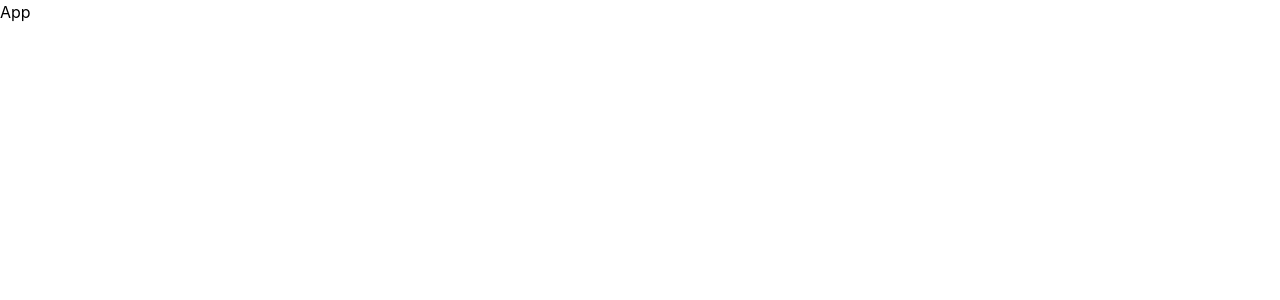
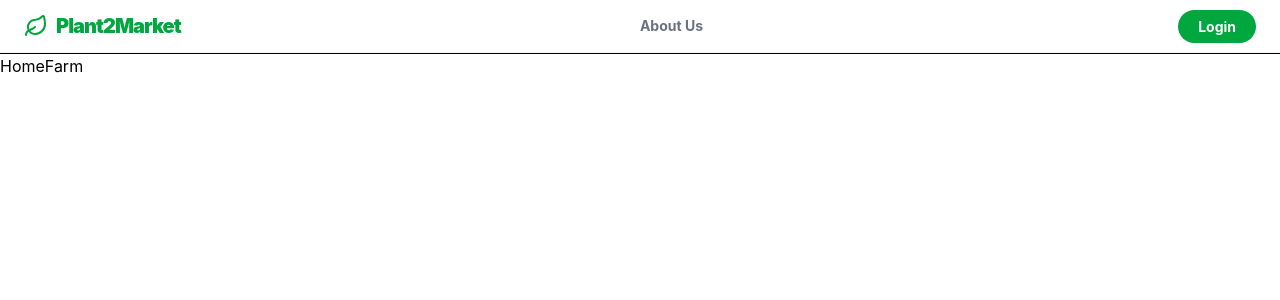
Before and after one commit to didier-bazayesu/plant-to-market-project, a React (Vite) app in the folder frontend/: page / in a window 1280 px wide. Shown: the top 300 px of the page. Built offline with nearby package versions, Linux system fonts and the light colour scheme.

Commit message:
feat: render whole project

```diff
--- a/frontend/src/App.jsx
+++ b/frontend/src/App.jsx
@@ -1,9 +1,57 @@
-import React from 'react'
+import {
+  createBrowserRouter,
+  createRoutesFromElements,
+  Route,
+  RouterProvider
+} from "react-router-dom";
+
+import Layout from "./components/Layout";
+import HomeFarm from "./pages/HomeFarm";
+import Farmers from "./pages/Farmers";
+import Farm from "./pages/Farm";
+import Crops from "./pages/Crops";
+import About from "./pages/About";
+import Activity from "./pages/Activities";
+import { AuthProvider } from './context/AuthContext';
+import ProtectedRoute from './components/ProtectedRoute';
+import Login from './pages/Login';
+import Register from './pages/Register';
+
+const router = createBrowserRouter(
+  createRoutesFromElements(
+    <>
+      {/* Public routes */}
+      <Route path="/" element={<Layout />}>
+        <Route index element={<HomeFarm />} />
+        <Route path="about" element={<About />} />
+        <Route path="login" element={<Login />} />
+        <Route path="register" element={<Register />} />
+      </Route>
+
+      {/* Protected routes */}
+      <Route
+        path="/"
+        element={
+          <ProtectedRoute>
+            <Layout />
+          </ProtectedRoute>
+        }
+      >
+        <Route path="farmers" element={<Farmers />} />
+        <Route path="activities" element={<Activity />} />
+        <Route path="farms" element={<Farm />} />
+        <Route path="crops" element={<Crops />} />
+      </Route>
+    </>
+  )
+);
 
 function App() {
   return (
-    <div>App</div>
-  )
+    <AuthProvider>
+      <RouterProvider router={router} />
+    </AuthProvider>
+  );
 }
 
-export default App
+export default App;
```
